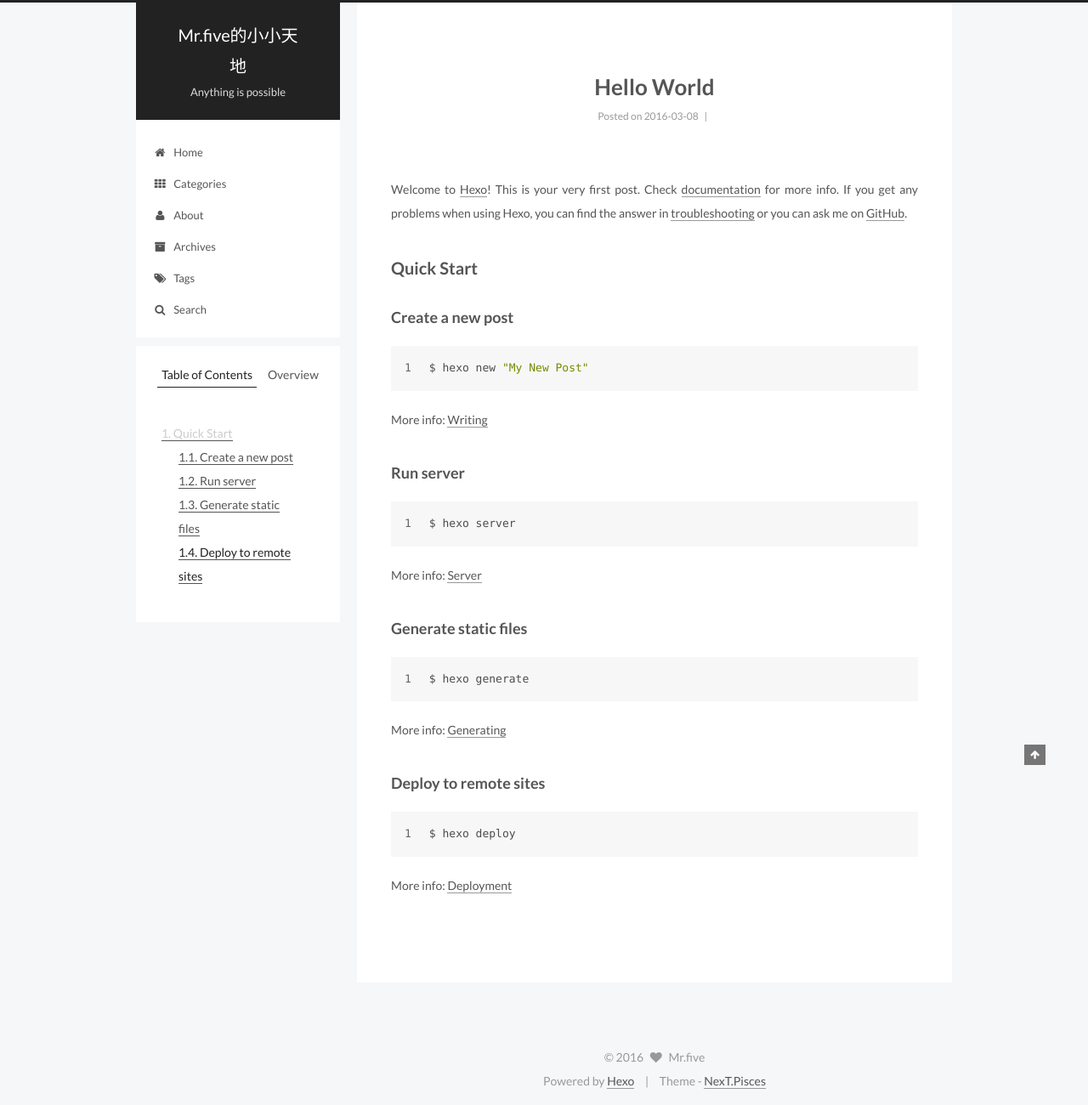
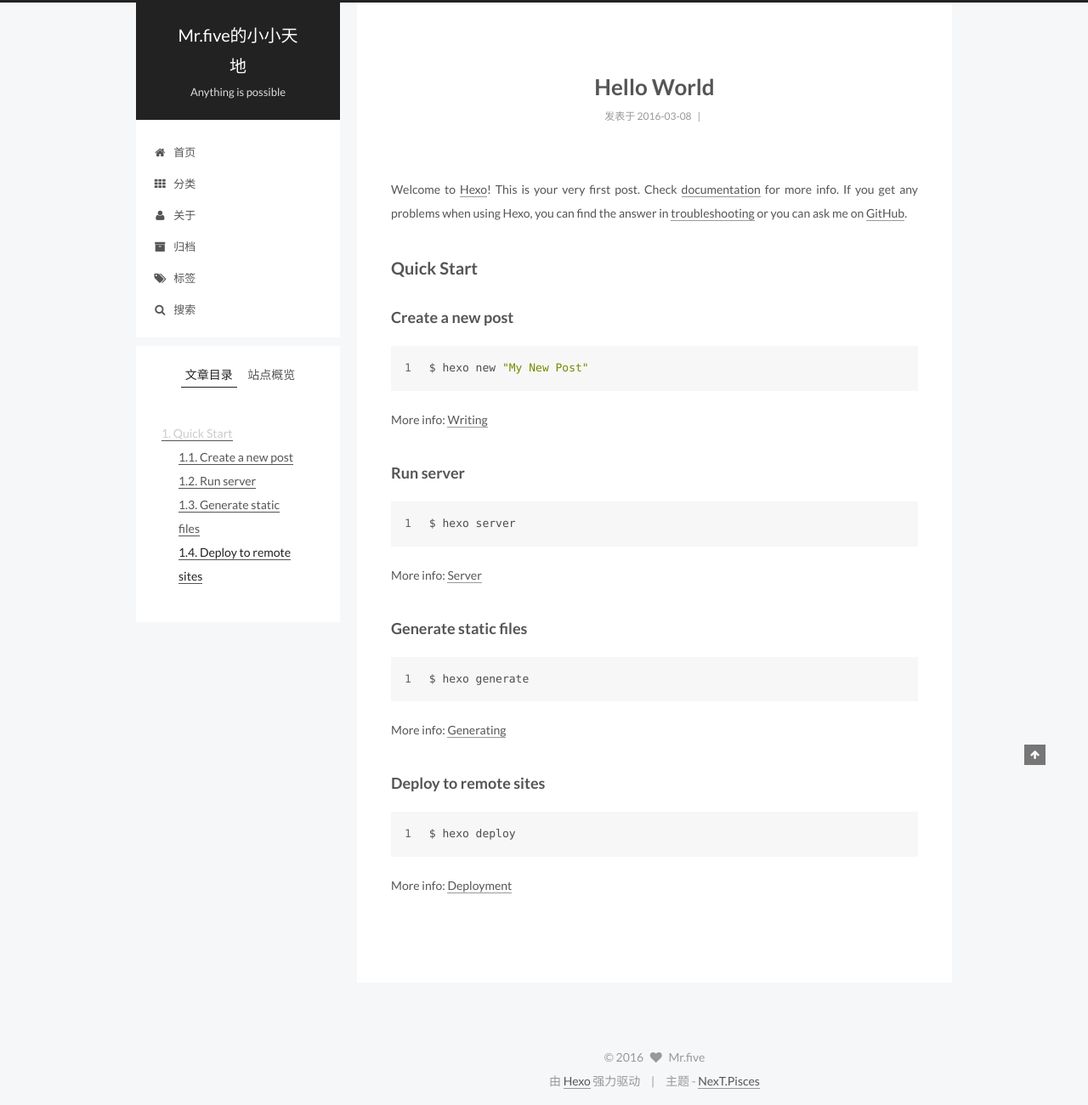
Before and after one commit to chenxiao5/chenxiao5.github.io, a plain HTML site: page 2016/03/08/hello-world/index.html in a window 1280 px wide. Shown: the whole page at 85% size. Drawn offline with Linux system fonts and the light colour scheme; a script that the page names is missing.

Commit message:
Site updated: 2016-03-08 12:03:22

```diff
--- a/2016/03/08/hello-world/index.html
+++ b/2016/03/08/hello-world/index.html
@@ -82,7 +82,7 @@ Quick">
     motion: true,
     duoshuo: {
       userId: 0,
-      author: 'Author'
+      author: '博主'
     }
   };
 </script>
@@ -90,7 +90,7 @@ Quick">
   <title> Hello World | Mr.five的小小天地 </title>
 </head>
 
-<body itemscope itemtype="http://schema.org/WebPage" lang="">
+<body itemscope itemtype="http://schema.org/WebPage" lang="zh-Hans">
 
 
 
@@ -153,7 +153,7 @@ Quick">
 
               <i class="menu-item-icon fa fa-home fa-fw"></i> <br />
 
-            Home
+            首页
           </a>
         </li>
 
@@ -163,7 +163,7 @@ Quick">
 
               <i class="menu-item-icon fa fa-th fa-fw"></i> <br />
 
-            Categories
+            分类
           </a>
         </li>
 
@@ -173,7 +173,7 @@ Quick">
 
               <i class="menu-item-icon fa fa-user fa-fw"></i> <br />
 
-            About
+            关于
           </a>
         </li>
 
@@ -183,7 +183,7 @@ Quick">
 
               <i class="menu-item-icon fa fa-archive fa-fw"></i> <br />
 
-            Archives
+            归档
           </a>
         </li>
 
@@ -193,7 +193,7 @@ Quick">
 
               <i class="menu-item-icon fa fa-tags fa-fw"></i> <br />
 
-            Tags
+            标签
           </a>
         </li>
 
@@ -206,7 +206,7 @@ Quick">
 
               <i class="menu-item-icon fa fa-search fa-fw"></i> <br />
 
-            Search
+            搜索
           </a>
         </li>
 
@@ -276,7 +276,7 @@ Quick">
             <span class="post-meta-item-icon">
               <i class="fa fa-calendar-o"></i>
             </span>
-            <span class="post-meta-item-text">Posted on</span>
+            <span class="post-meta-item-text">发表于</span>
             <time itemprop="dateCreated" datetime="2016-03-08T11:57:05+08:00" content="2016-03-08">
               2016-03-08
             </time>
@@ -382,10 +382,10 @@ Quick">
 
         <ul class="sidebar-nav motion-element">
           <li class="sidebar-nav-toc sidebar-nav-active" data-target="post-toc-wrap" >
-            Table of Contents
+            文章目录
           </li>
           <li class="sidebar-nav-overview" data-target="site-overview">
-            Overview
+            站点概览
           </li>
         </ul>
 
@@ -402,7 +402,7 @@ Quick">
           <div class="site-state-item site-state-posts">
             <a href="/archives">
               <span class="site-state-item-count">1</span>
-              <span class="site-state-item-name">posts</span>
+              <span class="site-state-item-name">日志</span>
             </a>
           </div>
 
@@ -467,11 +467,11 @@ Quick">
 </div>
 
 <div class="powered-by">
-  Powered by <a class="theme-link" href="http://hexo.io">Hexo</a>
+  由 <a class="theme-link" href="http://hexo.io">Hexo</a> 强力驱动
 </div>
 
 <div class="theme-info">
-  Theme -
+  主题 -
   <a class="theme-link" href="https://github.com/iissnan/hexo-theme-next">
     NexT.Pisces
   </a>
```
Also changed, not shown: archives/2016/03/index.html (+13 -13 lines), archives/2016/index.html (+13 -13 lines), archives/index.html (+13 -13 lines), index.html (+12 -12 lines).
